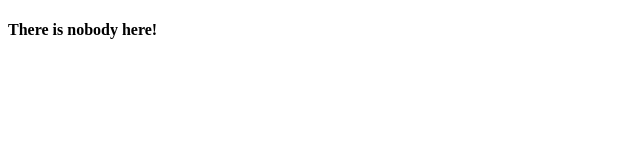
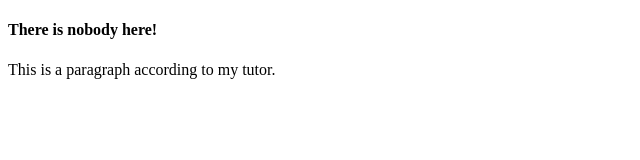
Before and after one commit to Jshak/coursera-full-stack, a plain HTML site: page index.html in a window 1280 px wide. Shown: the whole page, without its empty margins (0-640 px from the left). Drawn offline with Linux system fonts and the light colour scheme.

Commit message:
This is supposed to be a second commit

```diff
--- a/index.html
+++ b/index.html
@@ -7,5 +7,8 @@
     </head>
     <body>
 <h4>There is nobody here!</h4>
+<p>
+    This is a paragraph according to my tutor.
+</p>
     </body>
 </html>
```
Also changed, not shown: test.html (added, +7 -0 lines).
